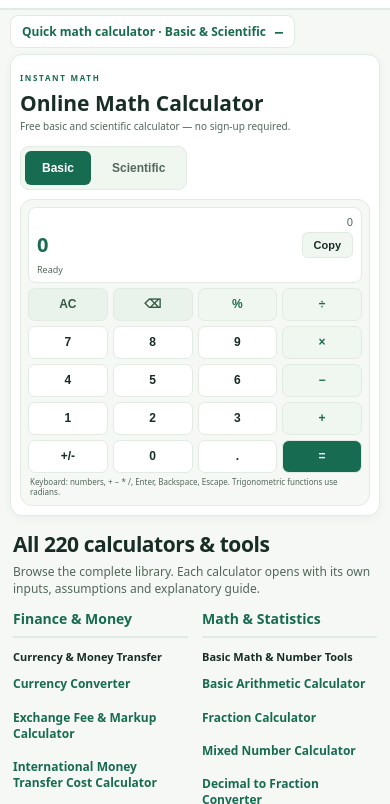
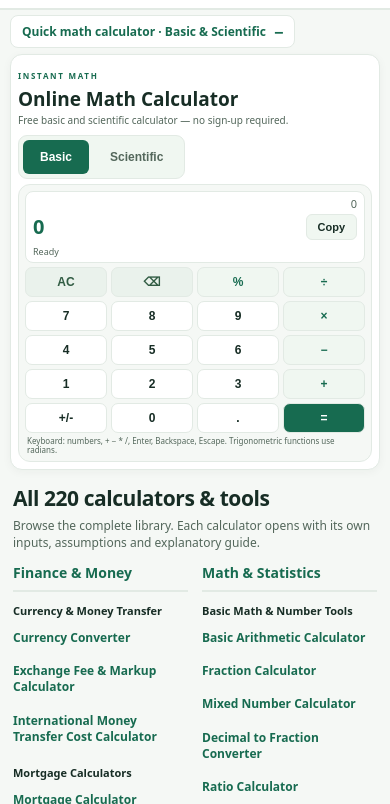
Before and after one commit to apex-global-labs/FinPulse-Hub, a website: page index.html in a window 390 px wide. Shown: the part 49-853 px from the top of the page. Drawn offline with Linux system fonts and the light colour scheme.

Commit message:
fix: reduce homepage calculator height for browser release gate

```diff
--- a/redesign.css
+++ b/redesign.css
@@ -287,3 +287,25 @@ footer{max-width:1180px;margin:auto;border-top:1px solid var(--line)}
  .home-route #quick-calculator{padding-inline:7px}
  .home-calculator[data-mode=scientific] .calc-key{min-height:29px;font-size:10px}
 }
+
+
+/* Final height correction: trim vertical chrome without reducing key hit targets excessively. */
+.home-route #home-calculator{padding-block:8px;padding-inline:12px}
+.home-route #home-calculator .calc-heading{margin-bottom:6px;gap:8px}
+.home-route #home-calculator .calc-heading h1{font-size:clamp(19px,1.9vw,23px);margin:2px 0}
+.home-route #home-calculator .calc-heading p{font-size:10px;line-height:1.25}
+.home-route #quick-calculator .calc-layout{gap:8px}
+.home-route #quick-calculator .calc-main,.home-route #quick-calculator .calc-history{padding:7px}
+.home-route #quick-calculator .calc-display{min-height:60px;padding:5px 8px;margin-bottom:5px}
+.home-route #quick-calculator #calc-result{font-size:20px}
+.home-route #quick-calculator .calc-keys{gap:4px}
+.home-route #quick-calculator .calc-key{min-height:31px}
+.home-route #quick-calculator .calc-hint{font-size:8px;line-height:1.2;margin-top:3px}
+@media(max-width:650px){
+ .home-route #home-calculator{padding:7px}
+ .home-route #home-calculator .calc-heading{margin-bottom:5px}
+ .home-route #quick-calculator .calc-main{padding:6px}
+ .home-route #quick-calculator .calc-display{min-height:56px;padding:4px 7px;margin-bottom:4px}
+ .home-route #quick-calculator .calc-key{min-height:30px}
+ .home-route #quick-calculator .calc-keys{gap:4px}
+}
```
